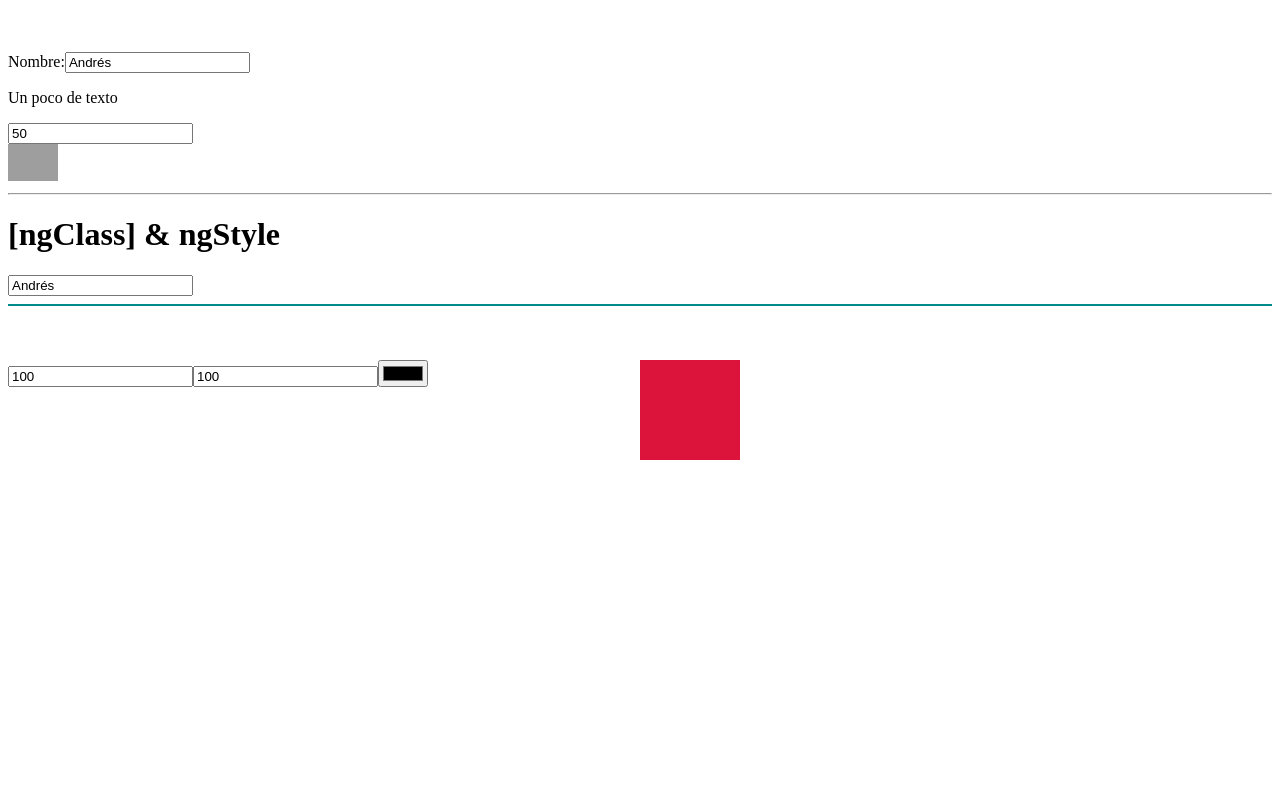
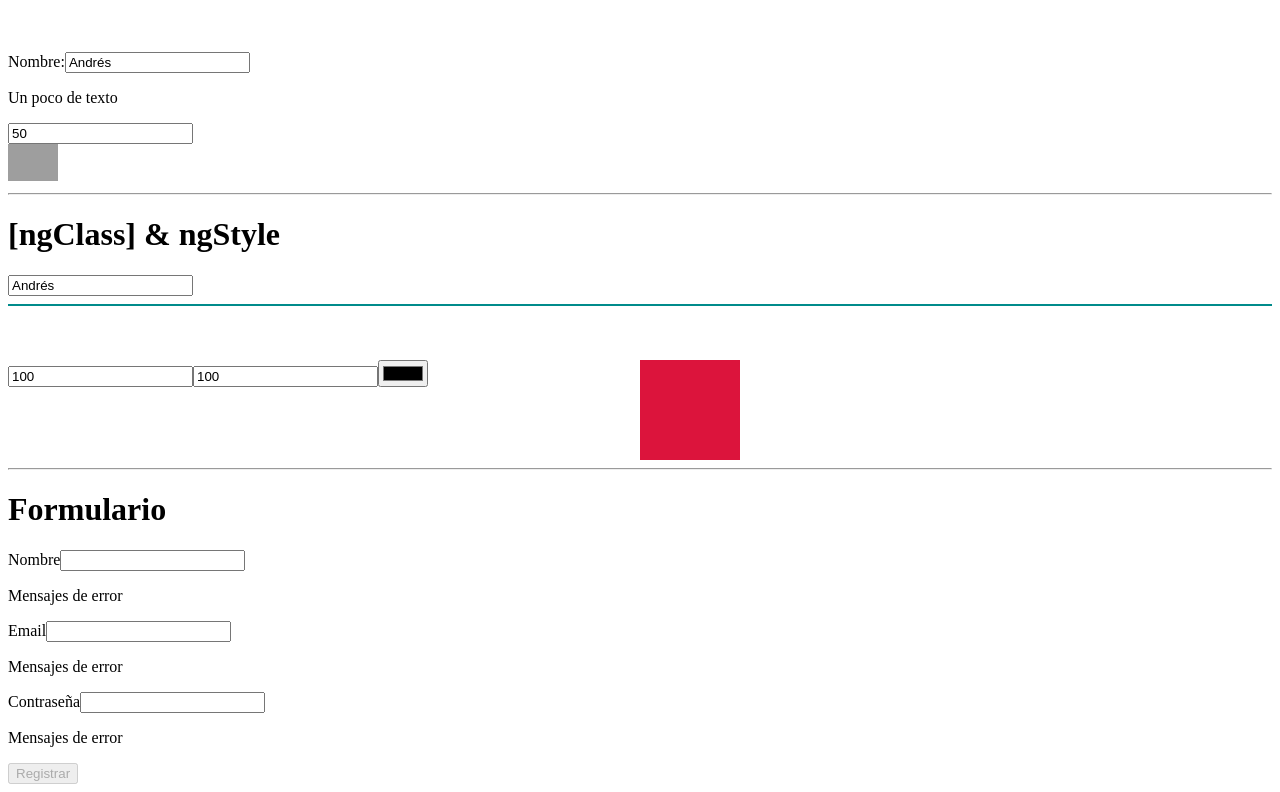
Before and after one commit to bl00p1ng/fundamentos-angular, an Angular app: page / in a window 1280 px wide. Shown: the part 2588-3380 px from the top of the page. Before the commit the page ends 3056 px from the top, so only its background shows below. Built offline with nearby package versions, Linux system fonts and the light colour scheme; grey boxes are pictures that could not be loaded.

Commit message:
Creando un formulario

```diff
--- a/src/app/app.component.html
+++ b/src/app/app.component.html
@@ -140,3 +140,52 @@
   }">
   </div>
 </div>
+
+<hr>
+
+<h1>Formulario</h1>
+<form #registerForm="ngForm" (ngSubmit)="onRegister()">
+  <div class="input-group">
+    <label for="name">Nombre</label>
+    <input
+      id="name"
+      type="text"
+      [(ngModel)]="register.name"
+      name="username"
+      required
+    />
+    <p>
+      Mensajes de error
+    </p>
+  </div>
+
+  <div class="input-group">
+    <label for="email">Email</label>
+    <input
+      id="email"
+      type="email"
+      [(ngModel)]="register.email"
+      name="email"
+      required
+    />
+    <p>
+      Mensajes de error
+    </p>
+  </div>
+
+  <div class="input-group">
+    <label for="password">Contraseña</label>
+    <input
+      id="password"
+      type="password"
+      [(ngModel)]="register.password"
+      name="password"
+      required
+    />
+    <p>
+      Mensajes de error
+    </p>
+  </div>
+
+  <input [disabled]="registerForm.invalid" type="submit" value="Registrar">
+</form>
--- a/src/app/app.component.ts
+++ b/src/app/app.component.ts
@@ -19,6 +19,11 @@ export class AppComponent {
     width: 100,
     height: 100,
     background: 'crimson'
+  }
+  register = {
+    name: '',
+    email: '',
+    password: ''
   }
   products: Product[] = [
     {
@@ -87,4 +92,8 @@ export class AppComponent {
   deleteName(i: number) {
     this.names.splice(i, 1)
   }
+
+  onRegister() {
+    console.log(this.register);
+  }
 }
```
